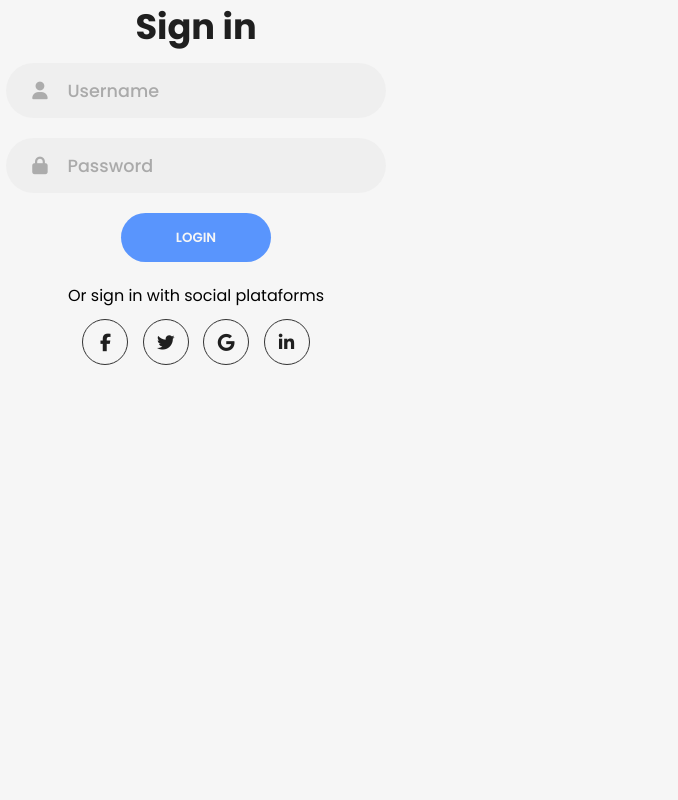
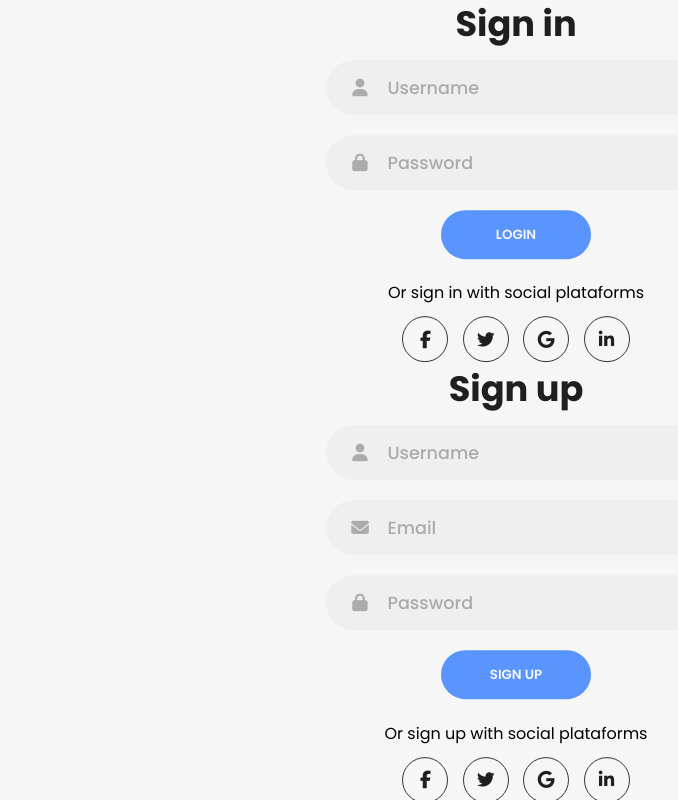
Before and after one commit to guibrbs/Sliding-Sign-In, a React (Vite) app: page / in a window 1280 px wide. Shown: the whole page, without its empty margins (444-1122 px from the left). Built offline with nearby package versions, Linux system fonts and the light colour scheme.

Commit message:
:rocket:Setting up sign up container

```diff
--- a/src/components/Form-container.css
+++ b/src/components/Form-container.css
@@ -4,6 +4,16 @@
     height: 100%;
     top: 0;
     left: 0;
+}
+
+.signin-signup{
+    position: absolute;
+    top: 50%;
+    left: 75%;
+    transform: translate(-50%, -50%);
+    width: 50%;
+    display: grid;
+    grid-template-columns: 1fr;
 }
 
 form{
--- a/src/components/Form-container.jsx
+++ b/src/components/Form-container.jsx
@@ -33,6 +33,39 @@ export default function FormContainer() {
                         </a>
                     </div>
                 </form>
+
+                <form action="" className="sign-up-form">
+                    <h2 className="title">Sign up</h2>
+                    <div className="input-field">
+                        <i className="fas fa-user"></i>
+                        <input type="text" placeholder="Username"/>
+                    </div>
+                    <div className="input-field">
+                        <i className="fas fa-envelope"></i>
+                        <input type="text" placeholder="Email"/>
+                    </div>
+                    <div className="input-field">
+                        <i className="fas fa-lock"></i>
+                        <input type="password" placeholder="Password"/>
+                    </div>
+                    <input type="submit" value="Sign up" className="btn solid" />
+
+                    <p className="social-text">Or sign up with social plataforms</p>
+                    <div className="social-media">
+                        <a href="#" className="social-icon">
+                            <i className="fab fa-facebook-f"></i>
+                        </a>
+                        <a href="#" className="social-icon">
+                            <i className="fab fa-twitter"></i>
+                        </a>
+                        <a href="#" className="social-icon">
+                            <i className="fab fa-google"></i>
+                        </a>
+                        <a href="#" className="social-icon">
+                            <i className="fab fa-linkedin-in"></i>
+                        </a>
+                    </div>
+                </form>
             </div>
         </div>
     )
```
